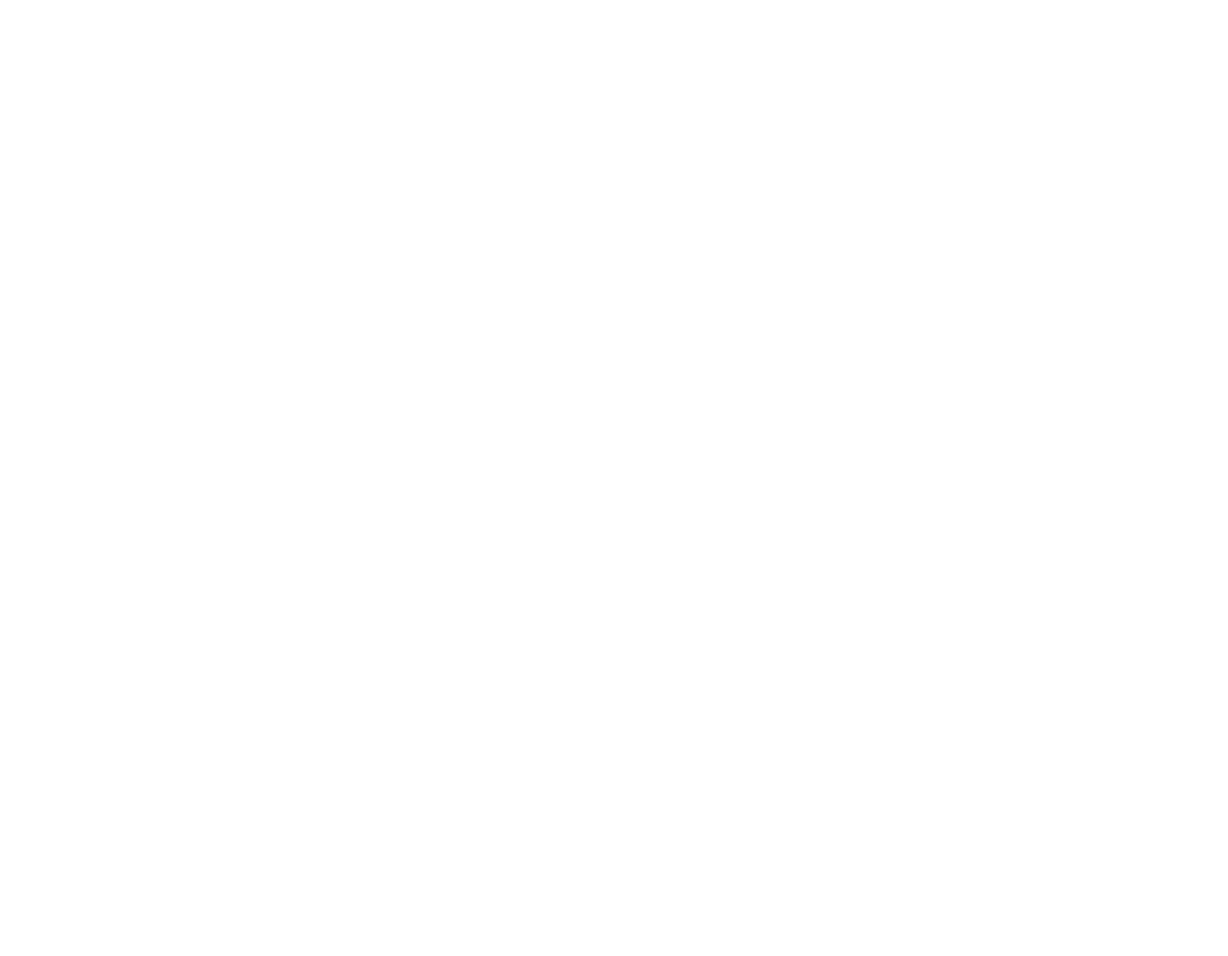
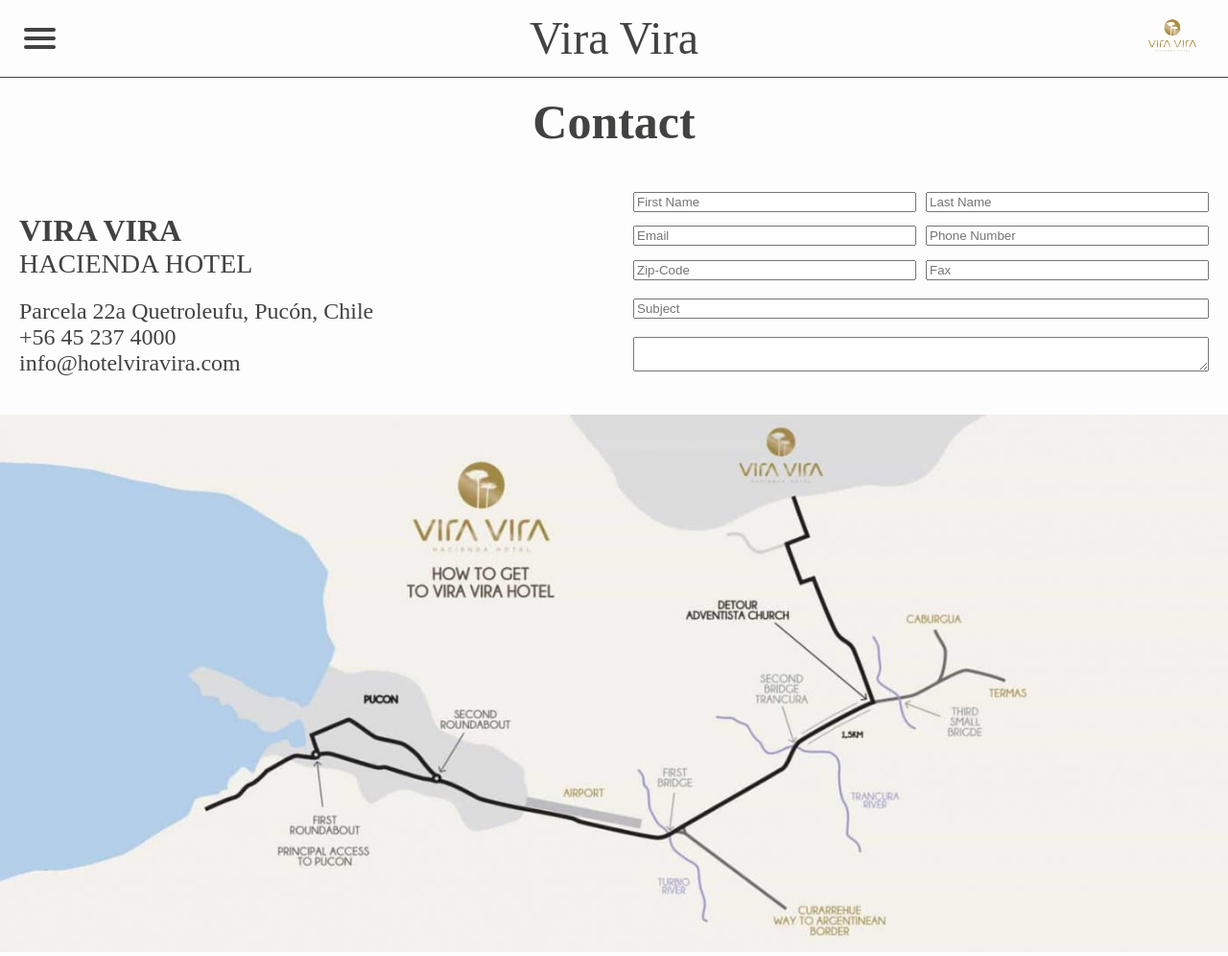
Before and after one commit to jorgeparavicini/viravira_site, a PHP site: page /php/contact.php in a window 1280 px wide. Before the commit the page is empty. Shown: the whole page at 96% size. Before the commit the page ends 800 px from the top, so only its background shows below. Run offline with PHP 8.4, Linux system fonts and the light colour scheme.

Commit message:
Contact Finished

```diff
--- /dev/null
+++ b/css/contact.css
@@ -0,0 +1,136 @@
+#route {
+	width: 100%;
+	object-fit: cover;
+}
+
+#contactGrid {
+	margin-top: 40px;
+	display: grid;
+	grid-template-columns: 1fr 1fr;
+	grid-template-rows: 1fr;
+}
+
+#leftSide {
+	grid-column-start: 1;
+	grid-row-start: 1;
+	margin-bottom: 40px;
+}
+
+#rightSide {
+	grid-column-start: 2;
+	grid-row-start: 1;
+	margin-bottom: 40px;
+}
+
+h1 {
+	margin-top: 100px;
+	text-align: center;
+	line-height: 1.1;
+	font-family: questa, serif;
+	font-size: 3.125rem;
+}
+
+h2 {
+	text-align: left;
+	font-family: questa, serif;
+	font-weight: 600;
+	text-transform: uppercase;
+	font-size: 2rem;
+	margin-left: 20px;
+	margin-bottom: 0;
+}
+
+h3 {
+	text-align: left;
+	font-family: questa, serif;
+	font-weight: 300;
+	text-transform: uppercase;
+	font-size: 1.75rem;
+	margin: 0 0 20px 20px;
+}
+
+p {
+	font-weight: 200;
+	text-align: left;
+	font-size: 1.5rem;
+	margin: 0 0 0 20px;
+}
+
+.formGrid {
+	display: grid;
+	grid-gap: 10px;
+	grid-template-columns: 1fr 1fr;
+	grid-template-rows: 1fr 1fr;
+}
+
+#query {
+	margin-top: 10px;
+}
+
+.firstColumn {
+	grid-row-start: 1;
+	grid-row-end: 3;
+	grid-column-start: 1;
+	grid-column-end: 2;
+}
+
+.secondColumn {
+	grid-row-start: 1;
+	grid-row-end: 3;
+	grid-column-start: 2;
+	grid-column-end: 3;
+}
+
+form {
+	margin: 0 20px;
+	display: flex;
+	flex-direction: column;
+	justify-content: space-evenly;
+}
+
+@media all and (max-width: 600px) {
+	#contactGrid {
+		grid-template-columns: 1fr;
+		grid-template-rows: 1fr 1fr;
+	}
+
+	#rightSide {
+		grid-column-start: 1;
+		grid-row-start: 2;
+	}
+
+	h1 {
+		font-size: 2.5rem;
+		text-align: center;
+	}
+
+	h2 {
+		font-size: 1.75rem;
+		text-align: center;
+	}
+
+	h3 {
+		font-size: 1.5rem;
+		text-align: center;
+	}
+
+	p {
+		font-size: 1.25rem;
+		text-align: center;
+	}
+
+	.firstColumn {
+		grid-row-start: 1;
+		grid-row-end: 2;
+		grid-column-start: 1;
+		grid-column-end: 3;
+	}
+
+	.secondColumn {
+		grid-row-start: 2;
+		grid-row-end: 3;
+		grid-column-start: 1;
+		grid-column-end: 3;
+	}
+
+}
--- a/css/header.css
+++ b/css/header.css
@@ -174,6 +174,14 @@
 	}
 }
 
+@media all and (max-width: 350px) {
+	.header .title {
+		font-size: 1.75rem;
+		top: calc((var(--header-height) - 32px) / 2);
+	}
+}
+
+
 @media only all and (min-width: 820px) {
 	#menuNav {
 		padding: 0;
--- a/php/contact.php
+++ b/php/contact.php
@@ -1 +1,63 @@
+<!DOCTYPE html>
+<html lang="en">
+
+<head>
+    <meta charset="UTF-8">
+    <title>Contact | Hotel Vira Vira</title>
+
+    <meta name="description"
+          content="Hotel Vira Vira give life to a new way of enjoying holidays, combined with adventure.
+         In a unique and privileged location close to Pucon.">
+
+    <link rel="manifest" href="/site.webmanifest">
+    <link rel="apple-touch-icon" href="/img/icon.png">
+    <meta name="viewport" content="width=device-width, initial-scale=1">
+    <meta name="theme-color" content="#fafafa">
+
+    <link rel="stylesheet" href="/css/main.css">
+    <link rel="stylesheet" href="/css/contact.css">
+</head>
+
+<body>
+
 <?php
+include($_SERVER['DOCUMENT_ROOT'] . "/html/header.html");
+?>
+
+<h1>Contact</h1>
+<div id="contactGrid">
+    <div id="leftSide">
+        <h2>Vira Vira</h2>
+        <h3>Hacienda Hotel</h3>
+        <p class="infoRow">Parcela 22a Quetroleufu, Pucón, Chile</p>
+        <p class="infoRow">+56 45 237 4000</p>
+        <p class="infoRow">info@hotelviravira.com</p>
+    </div>
+    <form id="rightSide" action="">
+        <div class="formGrid">
+            <label for="firstName"></label>
+            <input id="firstName" class="firstColumn" type="text" placeholder="First Name">
+            <label for="lastName"></label>
+            <input id="lastName" class="secondColumn" type="text" placeholder="Last Name">
+        </div>
+        <div class="formGrid">
+            <label for="email"></label>
+            <input id="email" class="firstColumn" type="email" placeholder="Email">
+            <label for="phone"></label>
+            <input id="phone" class="secondColumn" type="tel" placeholder="Phone Number">
+        </div>
+        <div class="formGrid">
+            <label for="zip"></label>
+            <input id="zip" class="firstColumn" type="text" placeholder="Zip-Code">
+            <label for="fax"></label>
+            <input id="fax" class="secondColumn" type="text" placeholder="Fax">
+        </div>
+        <label for="subject"></label>
+        <input id="subject" type="text" placeholder="Subject">
+        <label for="query"></label>
+        <textarea id="query" placeholder="We're happy to answer any Questions you may have.">
+        </textarea>
+    </form>
+</div>
+<img src="/img/howToReachHotel.jpg" alt="Description of how to reach the Hotel" id="route">
+</body>
--- a/php/location.php
+++ b/php/location.php
@@ -9,6 +9,8 @@
 	      content="Hotel Vira Vira give life to a new way of enjoying holidays, combined with adventure.
          In a unique and privileged location close to Pucon.">
 
+	<link rel="manifest" href="/site.webmanifest">
+	<link rel="apple-touch-icon" href="/img/icon.png">
 	<meta name="viewport" content="width=device-width, initial-scale=1">
 	<meta name="theme-color" content="#fafafa">
 
```
Also changed, not shown: php/excursions.php (+26 -0 lines), php/gallery.php (+26 -0 lines), php/spa.php (+26 -0 lines), css/excursions.css (added), css/gallery.css (added), css/spa.css (added), img/howToReachHotel.jpg (added).
